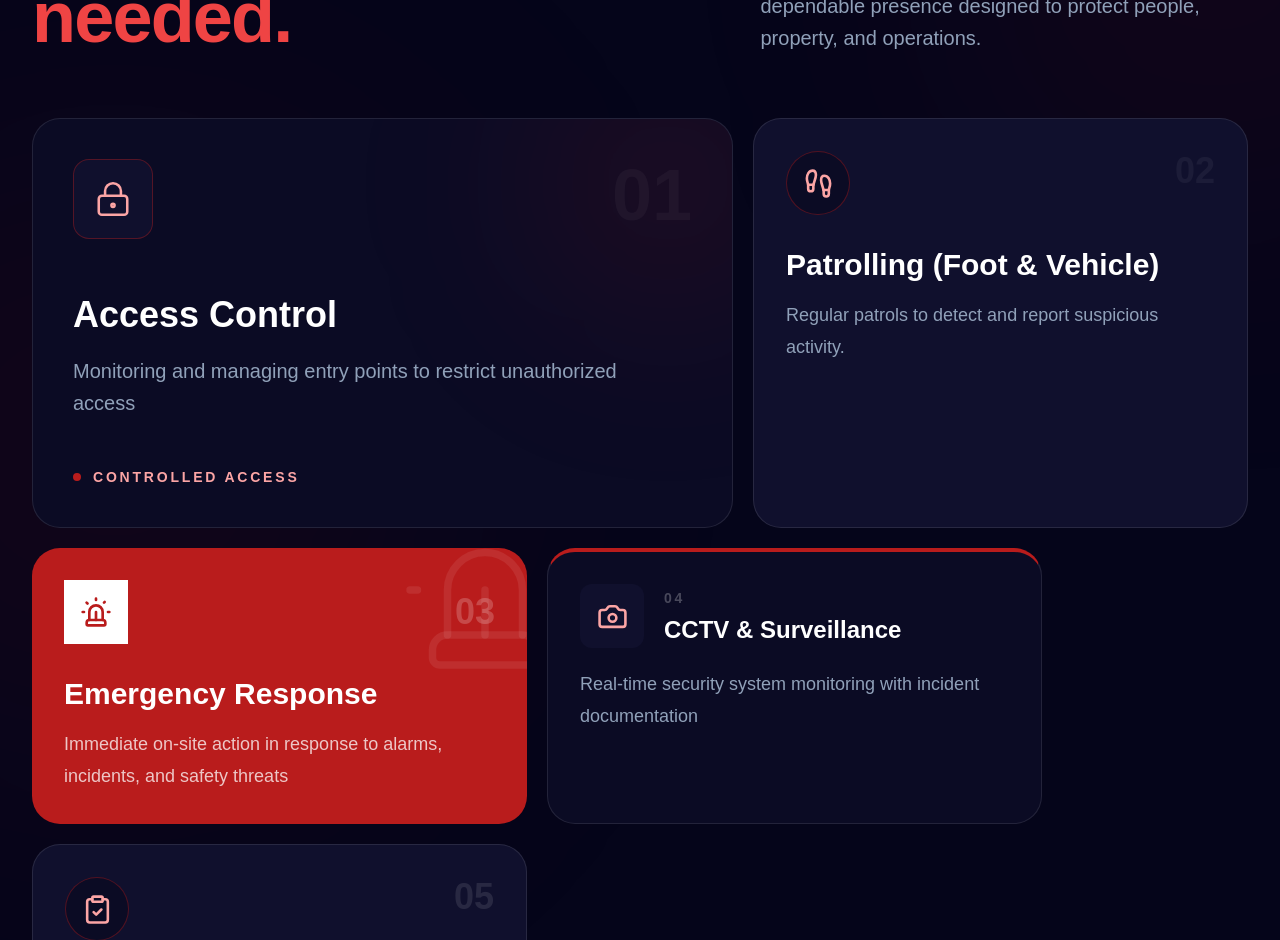
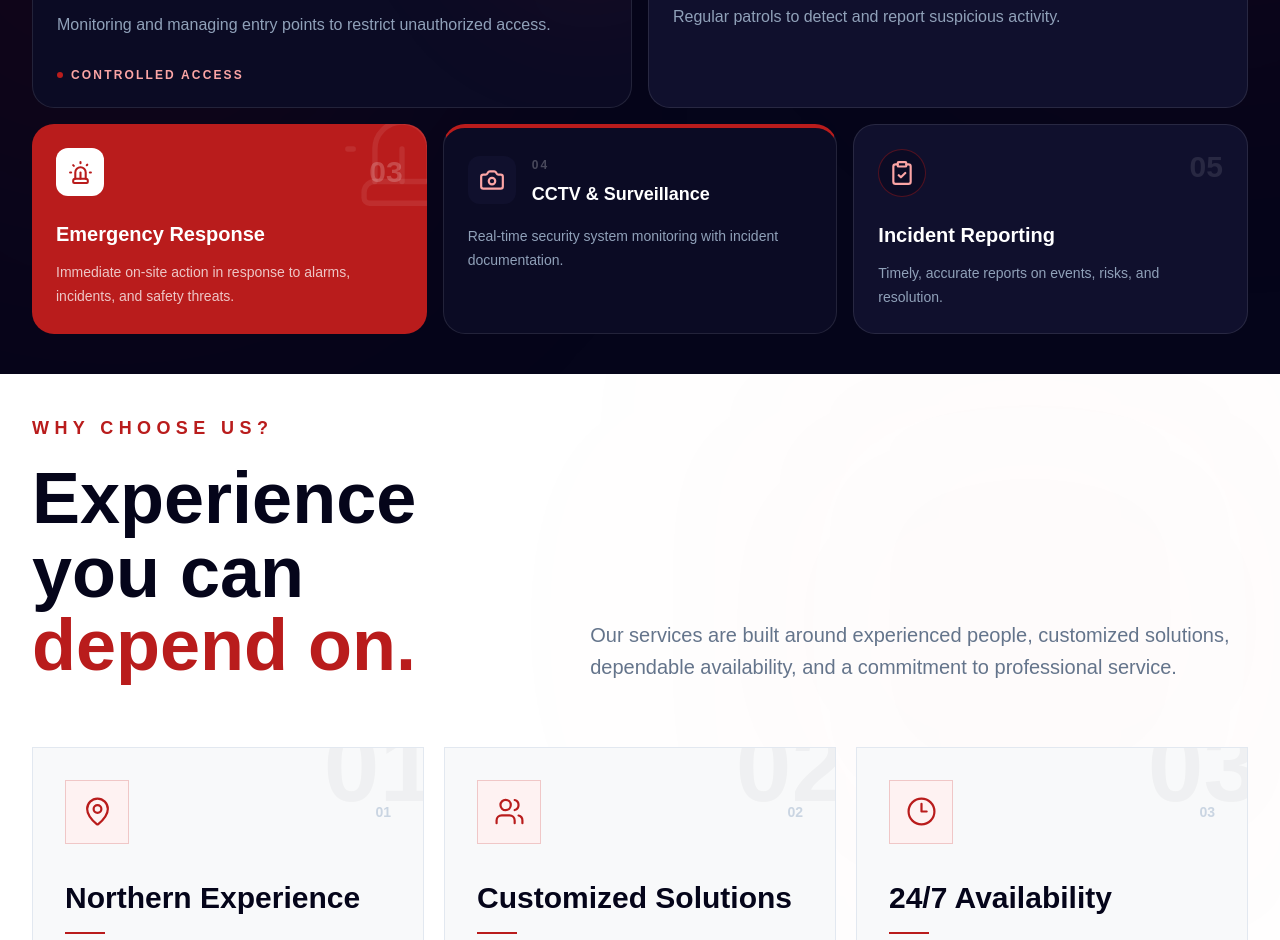
Before and after one commit to SanchitaGTMCanada/pss_security, a Next.js app: page /services in a window 1280 px wide. Shown: the part 1860-2800 px from the top of the page. Built offline with nearby package versions, Linux system fonts and the light colour scheme.

Commit message:
all changes notes done

```diff
--- a/src/app/services/page.jsx
+++ b/src/app/services/page.jsx
@@ -274,7 +274,7 @@ export default function ServicesPage() {
           INTRODUCTION — LIGHT
       ====================================================== */}
 
-      <section className="relative overflow-hidden bg-white py-20 sm:py-24 lg:py-32">
+      <section className="relative overflow-hidden bg-white py-10 sm:py-10 lg:py-10">
 
         <div className="pointer-events-none absolute right-0 top-0 h-[450px] w-[450px] rounded-full bg-[#B91C1C]/[0.035] blur-[120px]" />
 
@@ -355,7 +355,7 @@ export default function ServicesPage() {
 
    <section
   id="security"
-  className="relative overflow-hidden bg-[#05051A] py-20 sm:py-24 lg:py-32"
+  className="relative overflow-hidden bg-[#05051A] py-10 sm:py-10 lg:py-10"
 >
   {/* Red ambient glow */}
   <div className="pointer-events-none absolute -left-40 top-1/2 h-[550px] w-[550px] -translate-y-1/2 rounded-full bg-[#B91C1C]/10 blur-[160px]" />
@@ -388,40 +388,44 @@ export default function ServicesPage() {
 
     </div>
 
-    <div className="relative z-10 grid gap-5 lg:grid-cols-12">
+  <div className="relative z-10 grid w-full gap-4 lg:grid-cols-6">
 
-      {/* Main Card */}
-      <div className="relative overflow-hidden rounded-[28px] border border-white/10 bg-[#0B0B24] p-8 sm:p-10 lg:col-span-7">
+  {/* =========================
+      TOP ROW — 2 CARDS
+  ========================== */}
 
-        <div className="absolute -right-20 -top-20 h-72 w-72 rounded-full bg-[#B91C1C]/10 blur-[90px]" />
+  {/* 01 — Access Control */}
+  <div className="relative overflow-hidden rounded-[22px] border border-white/10 bg-[#0B0B24] p-6 lg:col-span-3">
+
+    <div className="absolute -right-16 -top-16 h-52 w-52 rounded-full bg-[#B91C1C]/10 blur-[70px]" />
 
     <div className="relative z-10">
 
       <div className="flex items-start justify-between">
 
-            <div className="flex h-20 w-20 items-center justify-center rounded-2xl border border-[#B91C1C]/40 bg-[#10102D] text-[#FCA5A5]">
+        <div className="flex h-14 w-14 items-center justify-center rounded-xl border border-[#B91C1C]/40 bg-[#10102D] text-[#FCA5A5]">
           <LockKeyhole
-                size={38}
+            size={28}
             strokeWidth={1.6}
           />
         </div>
 
-            <span className="text-7xl font-black text-white/[0.04]">
+        <span className="text-5xl font-black text-white/[0.04]">
           01
         </span>
 
       </div>
 
-          <h3 className="mt-14 text-3xl font-black text-white sm:text-4xl">
+      <h3 className="mt-7 text-2xl font-black text-white sm:text-3xl">
         Access Control
       </h3>
 
-          <p className="mt-5 max-w-xl text-lg leading-8 text-slate-400 sm:text-xl">
-            Monitoring and managing entry points to restrict unauthorized access
+      <p className="mt-3 max-w-lg text-base leading-7 text-slate-400">
+        Monitoring and managing entry points to restrict unauthorized access.
       </p>
 
-          <div className="mt-12 flex items-center gap-3 text-sm font-bold uppercase tracking-[0.2em] text-[#FCA5A5]">
-            <span className="h-2 w-2 rounded-full bg-[#B91C1C]" />
+      <div className="mt-7 flex items-center gap-2 text-xs font-bold uppercase tracking-[0.18em] text-[#FCA5A5]">
+        <span className="h-1.5 w-1.5 rounded-full bg-[#B91C1C]" />
         Controlled Access
       </div>
 
@@ -430,13 +434,13 @@ export default function ServicesPage() {
   </div>
 
 
-      {/* Patrol */}
-      <div className="group rounded-[28px] border border-white/10 bg-[#10102D] p-8 transition-all duration-300 hover:-translate-y-1 hover:border-[#B91C1C]/50 lg:col-span-5">
+  {/* 02 — Patrolling */}
+  <div className="group rounded-[22px] border border-white/10 bg-[#10102D] p-6 transition-all duration-300 hover:-translate-y-1 hover:border-[#B91C1C]/50 lg:col-span-3">
 
     <div className="flex items-start justify-between">
 
-          <div className="flex h-16 w-16 items-center justify-center rounded-full border border-[#B91C1C]/40 bg-[#0B0B24] text-[#FCA5A5]">
-            <Footprints size={31} />
+      <div className="flex h-14 w-14 items-center justify-center rounded-full border border-[#B91C1C]/40 bg-[#0B0B24] text-[#FCA5A5]">
+        <Footprints size={28} />
       </div>
 
       <span className="text-4xl font-black text-white/[0.05]">
@@ -445,23 +449,28 @@ export default function ServicesPage() {
 
     </div>
 
-        <h3 className="mt-8 text-2xl font-black text-white sm:text-3xl">
+    <h3 className="mt-6 text-2xl font-black text-white">
       Patrolling (Foot & Vehicle)
     </h3>
 
-        <p className="mt-4 text-lg leading-8 text-slate-400">
+    <p className="mt-3 text-base leading-7 text-slate-400">
       Regular patrols to detect and report suspicious activity.
     </p>
 
   </div>
 
 
-      {/* Emergency */}
-      <div className="relative overflow-hidden rounded-[28px] bg-[#B91C1C] p-8 lg:col-span-5">
+  {/* =========================
+      BOTTOM ROW — FULL WIDTH
+      3 EQUAL CARDS
+  ========================== */}
 
-        <div className="absolute -right-12 -top-12 text-white/[0.08]">
+  {/* 03 — Emergency Response */}
+  <div className="relative min-w-0 overflow-hidden rounded-[22px] bg-[#B91C1C] p-6 lg:col-span-2">
+
+    <div className="absolute -right-10 -top-10 text-white/[0.08]">
       <Siren
-            size={180}
+        size={130}
         strokeWidth={1}
       />
     </div>
@@ -470,22 +479,23 @@ export default function ServicesPage() {
 
       <div className="flex items-center justify-between">
 
-            <div className="flex h-16 w-16 items-center justify-center bg-white text-[#B91C1C]">
-              <Siren size={32} />
+        <div className="flex h-12 w-12 items-center justify-center rounded-xl bg-white text-[#B91C1C]">
+          <Siren size={25} />
         </div>
 
-            <span className="text-4xl font-black text-white/20">
+        <span className="text-3xl font-black text-white/20">
           03
         </span>
 
       </div>
 
-          <h3 className="mt-8 text-2xl font-black text-white sm:text-3xl">
+      <h3 className="mt-6 text-xl font-black text-white">
         Emergency Response
       </h3>
 
-          <p className="mt-4 text-lg leading-8 text-white/75">
-           Immediate on-site action in response to alarms, incidents, and safety threats
+      <p className="mt-3 text-sm leading-6 text-white/75">
+        Immediate on-site action in response to alarms, incidents, and
+        safety threats.
       </p>
 
     </div>
@@ -493,22 +503,22 @@ export default function ServicesPage() {
   </div>
 
 
-      {/* CCTV */}
-      <div className="group rounded-[28px] border border-white/10 border-t-4 border-t-[#B91C1C] bg-[#0B0B24] p-8 lg:col-span-5">
+  {/* 04 — CCTV */}
+  <div className="group min-w-0  lg:col-span-2 rounded-[22px] border border-white/10 border-t-4 border-t-[#B91C1C] bg-[#0B0B24] p-6 transition-all duration-300 hover:-translate-y-1">
 
-        <div className="flex items-center gap-5">
+    <div className="flex items-center gap-4">
 
-          <div className="flex h-16 w-16 shrink-0 items-center justify-center rounded-xl bg-[#10102D] text-[#FCA5A5]">
-            <Camera size={31} />
+      <div className="flex h-12 w-12 shrink-0 items-center justify-center rounded-xl bg-[#10102D] text-[#FCA5A5]">
+        <Camera size={26} />
       </div>
 
-          <div>
+      <div className="min-w-0">
 
-            <span className="text-sm font-black uppercase tracking-[0.2em] text-white/25">
+        <span className="text-xs font-black uppercase tracking-[0.18em] text-white/25">
           04
         </span>
 
-            <h3 className="mt-1 text-2xl font-black text-white">
+        <h3 className="mt-1 text-lg font-black text-white">
           CCTV & Surveillance
         </h3>
 
@@ -516,35 +526,34 @@ export default function ServicesPage() {
 
     </div>
 
-        <p className="mt-5 text-lg leading-8 text-slate-400">
-          Real-time security system monitoring with incident documentation
+    <p className="mt-4 text-sm leading-6 text-slate-400">
+      Real-time security system monitoring with incident documentation.
     </p>
 
   </div>
 
 
-      {/* Incident */}
-      <div className="group rounded-[28px] border border-white/10 bg-[#10102D] p-8 lg:col-span-5">
+  {/* 05 — Incident Reporting */}
+  <div className="group min-w-0  lg:col-span-2 rounded-[22px] border border-white/10 bg-[#10102D] p-6 transition-all duration-300 hover:-translate-y-1 hover:border-[#B91C1C]/50">
 
     <div className="flex items-start justify-between">
 
-          <div className="flex h-16 w-16 items-center justify-center rounded-full border border-[#B91C1C]/40 bg-[#0B0B24] text-[#FCA5A5]">
-            <ClipboardCheck size={31} />
+      <div className="flex h-12 w-12 items-center justify-center rounded-full border border-[#B91C1C]/40 bg-[#0B0B24] text-[#FCA5A5]">
+        <ClipboardCheck size={26} />
       </div>
 
-          <span className="text-4xl font-black text-white/10">
+      <span className="text-3xl font-black text-white/10">
         05
       </span>
 
     </div>
 
-        <h3 className="mt-8 text-2xl font-black text-white sm:text-3xl">
+    <h3 className="mt-6 text-xl font-black text-white">
       Incident Reporting
     </h3>
 
-        <p className="mt-4 text-lg leading-8 text-slate-400">
-          Timely, accurate reports on events, risks,
-and resolution
+    <p className="mt-3 text-sm leading-6 text-slate-400">
+      Timely, accurate reports on events, risks, and resolution.
     </p>
 
   </div>
@@ -559,7 +568,7 @@ and resolution
           WHY CHOOSE US — LIGHT
       ====================================================== */}
 
-      <section className="relative overflow-hidden bg-white py-20 sm:py-24 lg:py-32">
+      <section className="relative overflow-hidden bg-white py-10 sm:py-10 lg:py-10">
 
         <div className="pointer-events-none absolute right-0 top-0 h-[500px] w-[500px] rounded-full bg-[#B91C1C]/[0.035] blur-[150px]" />
 
@@ -654,7 +663,7 @@ and resolution
           CUSTOMER SERVICE — LIGHT GRAY
       ====================================================== */}
 
-  <section className="relative overflow-hidden bg-[#F8F9FA] py-12 sm:py-14 lg:py-16">
+  <section className="relative overflow-hidden bg-[#F8F9FA] py-10 sm:py-10 lg:py-10">
   {/* Subtle Background Decoration */}
   <div className="pointer-events-none absolute -left-24 top-1/2 h-56 w-56 -translate-y-1/2 rounded-full border border-[#B91C1C]/10" />
   <div className="pointer-events-none absolute -right-32 bottom-0 h-72 w-72 rounded-full bg-[#B91C1C]/[0.025] blur-3xl" />
@@ -732,7 +741,7 @@ and resolution
           OFFICERS CAN ASSIST — DARK
       ====================================================== */}
 
-      <section className="relative overflow-hidden bg-[#05051A] py-20 sm:py-24 lg:py-32">
+      <section className="relative overflow-hidden bg-[#05051A] py-10 sm:py-10 lg:py-10">
 
         <div className="pointer-events-none absolute -right-40 top-1/2 h-[600px] w-[600px] -translate-y-1/2 rounded-full bg-[#B91C1C]/15 blur-[160px]" />
 
@@ -866,7 +875,7 @@ and resolution
           CTA — LIGHT
       ====================================================== */}
 
-      <section className="relative overflow-hidden bg-white py-20 sm:py-24 lg:py-28">
+      <section className="relative overflow-hidden bg-white py-10 sm:py-10 lg:py-10">
 
         <Container>
 
@@ -924,7 +933,7 @@ and resolution
           INDUSTRIES — DARK
       ====================================================== */}
 
-      <section className="relative overflow-hidden bg-[#05051A] py-20 sm:py-24 lg:py-32">
+      <section className="relative overflow-hidden bg-[#05051A] py-10 sm:py-10 lg:py-10">
 
         <div className="pointer-events-none absolute -left-40 top-20 h-[550px] w-[550px] rounded-full bg-[#B91C1C]/10 blur-[150px]" />
 
--- a/src/components/faq/FAQSection.jsx
+++ b/src/components/faq/FAQSection.jsx
@@ -36,7 +36,7 @@ export default function FAQ() {
   };
 
   return (
-    <section className="relative overflow-hidden bg-[#05051A] py-20 sm:py-24 lg:py-32">
+    <section className="relative overflow-hidden bg-[#05051A] py-10 sm:py-10 lg:py-10">
       {/* Background Image */}
       <div className="absolute inset-0">
         <img
--- a/src/components/home/BookingSection.jsx
+++ b/src/components/home/BookingSection.jsx
@@ -112,7 +112,7 @@ export default function BookingSection() {
   return (
     <section
       id="contact"
-      className="relative overflow-hidden bg-[#05051A] py-20 sm:py-24 lg:py-28"
+      className="relative overflow-hidden bg-[#05051A] py-10 sm:py-10 lg:py-10"
     >
       {/* =====================================================
           BACKGROUND DECORATION
--- a/src/components/home/MissionVision.jsx
+++ b/src/components/home/MissionVision.jsx
@@ -22,7 +22,7 @@ const cards = [
 
 export default function MissionVision() {
   return (
-    <section className="relative overflow-hidden bg-[#05051A] py-20 sm:py-24 lg:py-32">
+    <section className="relative overflow-hidden bg-[#05051A] py-10 sm:py-10 lg:py-10">
       {/* =========================================
           BACKGROUND EFFECTS
       ========================================== */}
--- a/src/components/home/ServicesPreview.jsx
+++ b/src/components/home/ServicesPreview.jsx
@@ -25,7 +25,7 @@ const services = [
 
 export default function ServicesPreview() {
   return (
-    <section className="relative overflow-hidden bg-[#F4F4F4] py-20 sm:py-24 lg:py-28" id="services">
+    <section className="relative overflow-hidden bg-[#F4F4F4] py-10 sm:py-10 lg:py-10" id="services">
 
       {/* =====================================================
           DECORATIVE BACKGROUND
--- a/src/components/home/Team.jsx
+++ b/src/components/home/Team.jsx
@@ -24,7 +24,7 @@ const teamMembers = [
 
 export default function Team() {
   return (
-    <section className="relative overflow-hidden bg-[#F7F7F5] py-16 sm:py-20 lg:py-24" id="team">
+    <section className="relative overflow-hidden bg-[#F7F7F5] py-10 sm:py-10 lg:py-10" id="team">
 
       {/* =====================================================
           BACKGROUND
--- a/src/components/home/WhyChoose.jsx
+++ b/src/components/home/WhyChoose.jsx
@@ -54,7 +54,7 @@ const reasons = [
 
 export default function WhyChoose() {
   return (
-    <section className="relative overflow-hidden bg-[#F5F6F8] py-20 sm:py-24 lg:py-32">
+    <section className="relative overflow-hidden bg-[#F5F6F8] py-10 sm:py-10 lg:py-10">
       {/* Background Decoration */}
       <div className="pointer-events-none absolute -left-40 top-20 h-80 w-80 rounded-full bg-[#B91C1C]/5 blur-[100px]" />
 
```
Also changed, not shown: src/components/home/AboutPreview.jsx (+21 -2 lines). Lines whose indentation alone changed are shown as unchanged.
